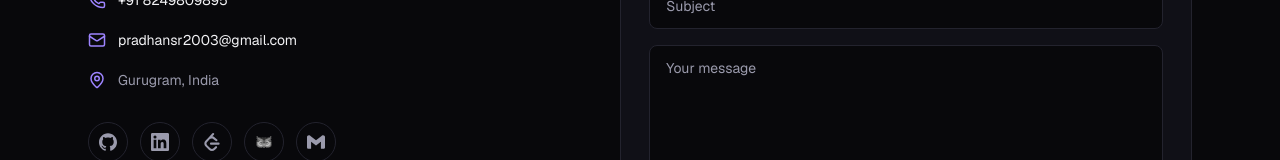
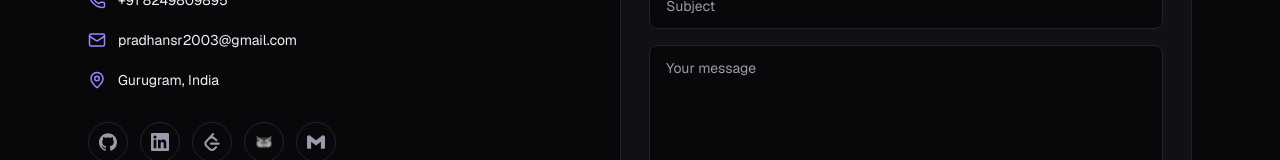
Before and after one commit to SR-Pradhan/Portfolio, a Next.js app in the folder frontend/: page / in a window 1280 px wide. Shown: the part 8613-8773 px from the top of the page. Built offline with nearby package versions, Linux system fonts and the light colour scheme; no server answers.

Commit message:
Match the location link colour to phone and email

```diff
--- a/frontend/src/components/sections/Contact.tsx
+++ b/frontend/src/components/sections/Contact.tsx
@@ -53,14 +53,17 @@ export default function Contact() {
                   dialers drop the call */}
               <a
                 href={`tel:${site.phone.replace(/\s/g, "")}`}
-                className="hover:text-accent"
+                className="transition-colors hover:text-accent"
               >
                 {site.phone}
               </a>
             </li>
             <li className="flex items-center gap-3">
               <Mail size={18} className="text-accent" />
-              <a href={`mailto:${site.email}`} className="hover:text-accent">
+              <a
+                href={`mailto:${site.email}`}
+                className="transition-colors hover:text-accent"
+              >
                 {site.email}
               </a>
             </li>
@@ -82,7 +85,7 @@ export default function Contact() {
                 target="_blank"
                 rel="noreferrer"
                 title={`Directions to ${site.location}`}
-                className="text-muted transition-colors hover:text-accent"
+                className="transition-colors hover:text-accent"
               >
                 {site.location}
               </a>
```
